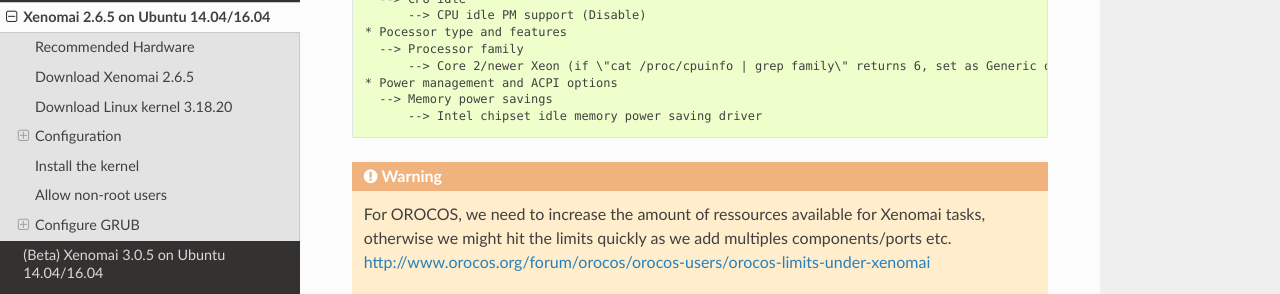
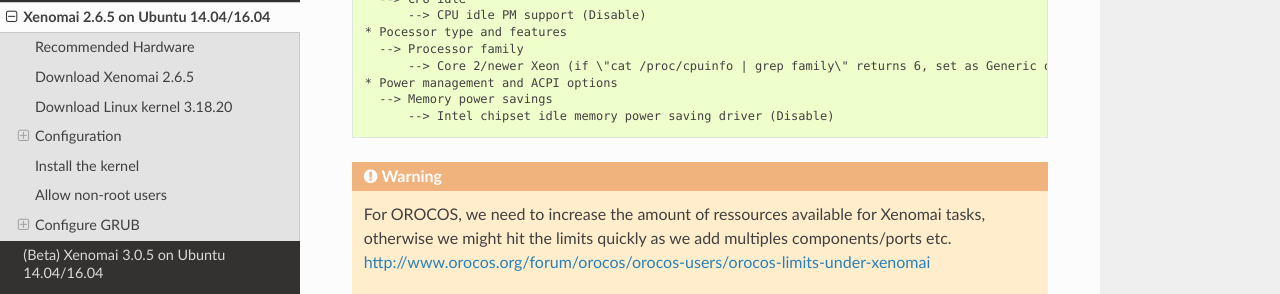
Before and after one commit to kuka-isir/rtt_lwr, a Sphinx documentation site: the page built from docs/source/rtpc/xenomai.rst, in a window 1280 px wide and 900 px high, scrolled down 1591 px. Shown: the part 520-814 px from the top of the window. Built offline with Sphinx 7.4.7 and the Read the Docs theme 2.0.0, drawn with Linux system fonts in a browser that asks for light colours; some of the changed text lies outside the part shown.

```diff
--- a/docs/source/rtpc/xenomai.rst
+++ b/docs/source/rtpc/xenomai.rst
@@ -112,7 +112,7 @@ Some guidelines to configure the linux kernel:
           --> Core 2/newer Xeon (if \"cat /proc/cpuinfo | grep family\" returns 6, set as Generic otherwise)
     * Power management and ACPI options
       --> Memory power savings
-          --> Intel chipset idle memory power saving driver
+          --> Intel chipset idle memory power saving driver (Disable)
 
 .. warning::
 
```
Also changed, not shown: other parts of docs/source/rtpc/xenomai.rst (+3 -2 lines).
